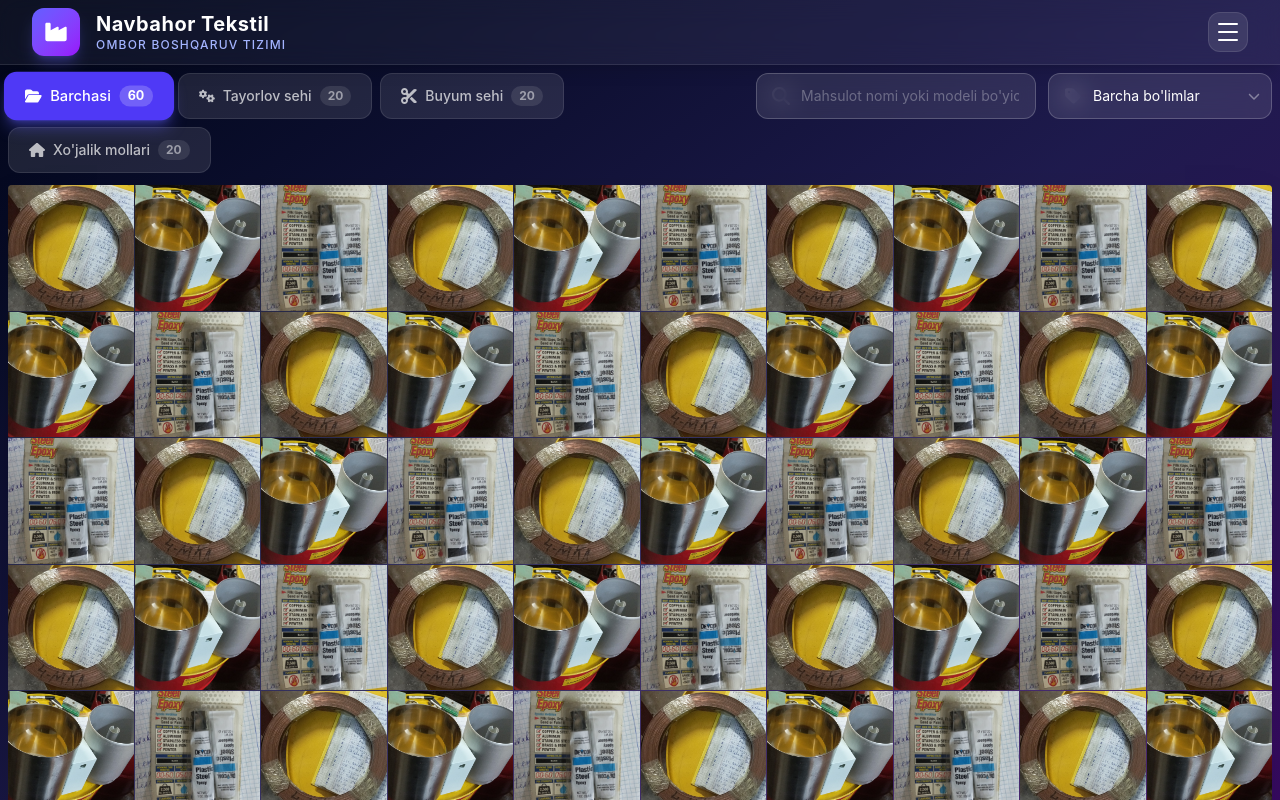
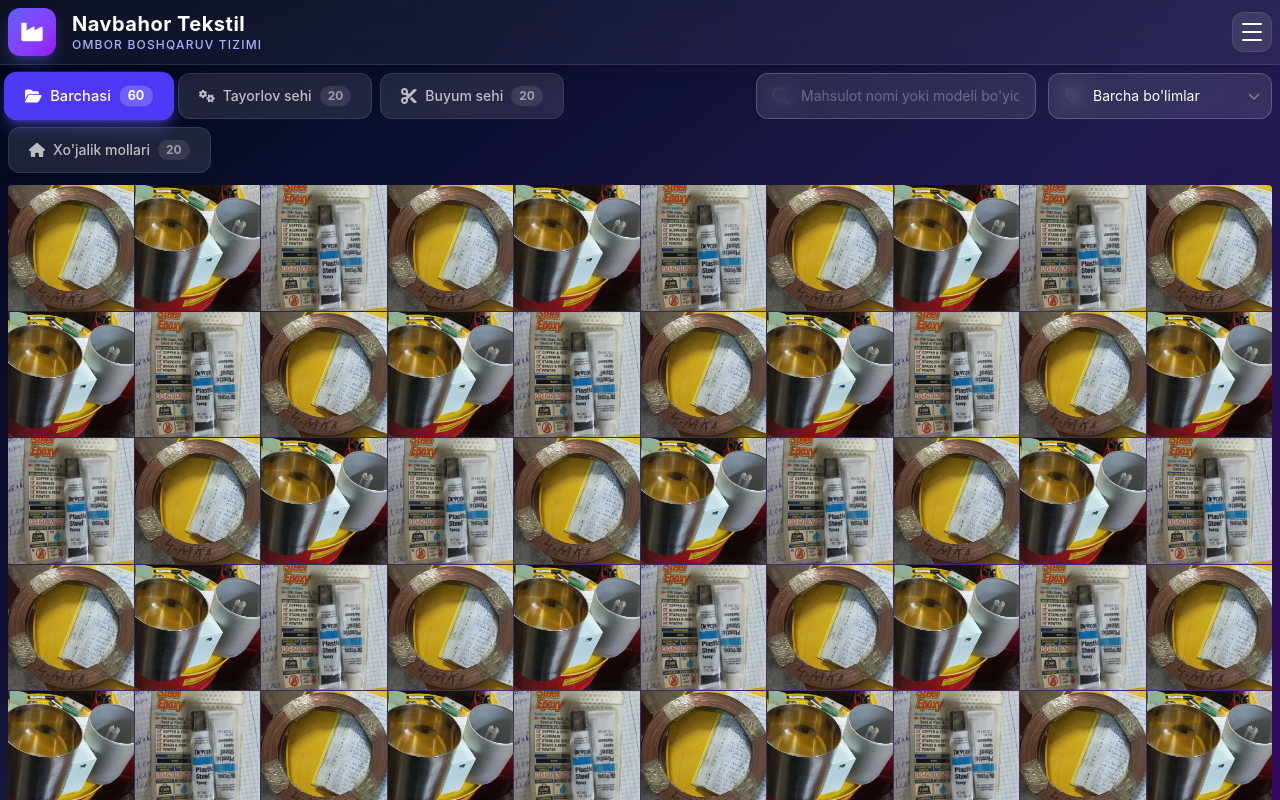
Before and after one commit to webdunyosi/navbahor-tekstil, a React (Vite) app: page / in a window 1280 px wide. Shown: the top 800 px of the page. Built offline with nearby package versions, Linux system fonts and the light colour scheme.

Commit message:
Add paddingX prop to Header: px-8 in admin panel, px-2 on main page
Co-authored-by: webdunyosi <169385811+webdunyosi@users.noreply.github.com>

```diff
--- a/src/App.tsx
+++ b/src/App.tsx
@@ -82,6 +82,7 @@ const App = () => {
           currentUser={currentUser}
           onLogout={handleLogout}
           onGoToMain={() => setAppView('main')}
+          paddingX="px-8"
         />
         <AdminPage categories={categories} onUpdateCategories={handleUpdateCategories} />
       </div>
@@ -94,6 +95,7 @@ const App = () => {
         currentUser={currentUser}
         onLogout={handleLogout}
         onMenuToggle={() => setSidebarOpen((prev) => !prev)}
+        paddingX="px-2"
       />
 
       <div className="flex">
--- a/src/components/Header.tsx
+++ b/src/components/Header.tsx
@@ -6,12 +6,13 @@ interface HeaderProps {
   onLogout?: () => void
   onMenuToggle?: () => void
   onGoToMain?: () => void
+  paddingX?: string
 }
 
-const Header = ({ currentUser, onLogout, onMenuToggle, onGoToMain }: HeaderProps) => {
+const Header = ({ currentUser, onLogout, onMenuToggle, onGoToMain, paddingX = 'px-8' }: HeaderProps) => {
   return (
     <header className="backdrop-blur-md bg-white/5 border-b border-white/10 shadow-lg">
-      <div className="w-full mx-auto px-8">
+      <div className={`w-full mx-auto ${paddingX}`}>
         <div className="flex justify-between items-center gap-4 py-2">
           <div className="flex items-center gap-4">
             <div className="flex items-center justify-center w-12 h-12 rounded-xl bg-gradient-to-br from-indigo-500 to-purple-600 shadow-lg shadow-indigo-500/30 select-none">
```
